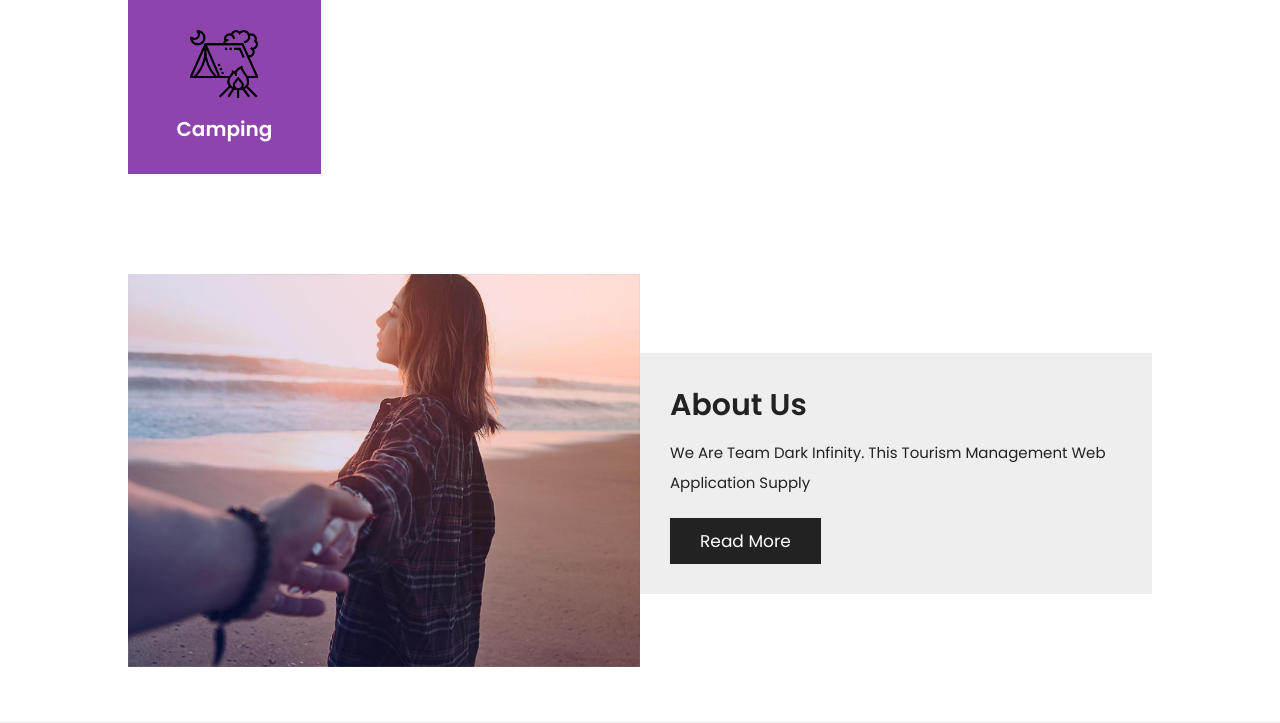
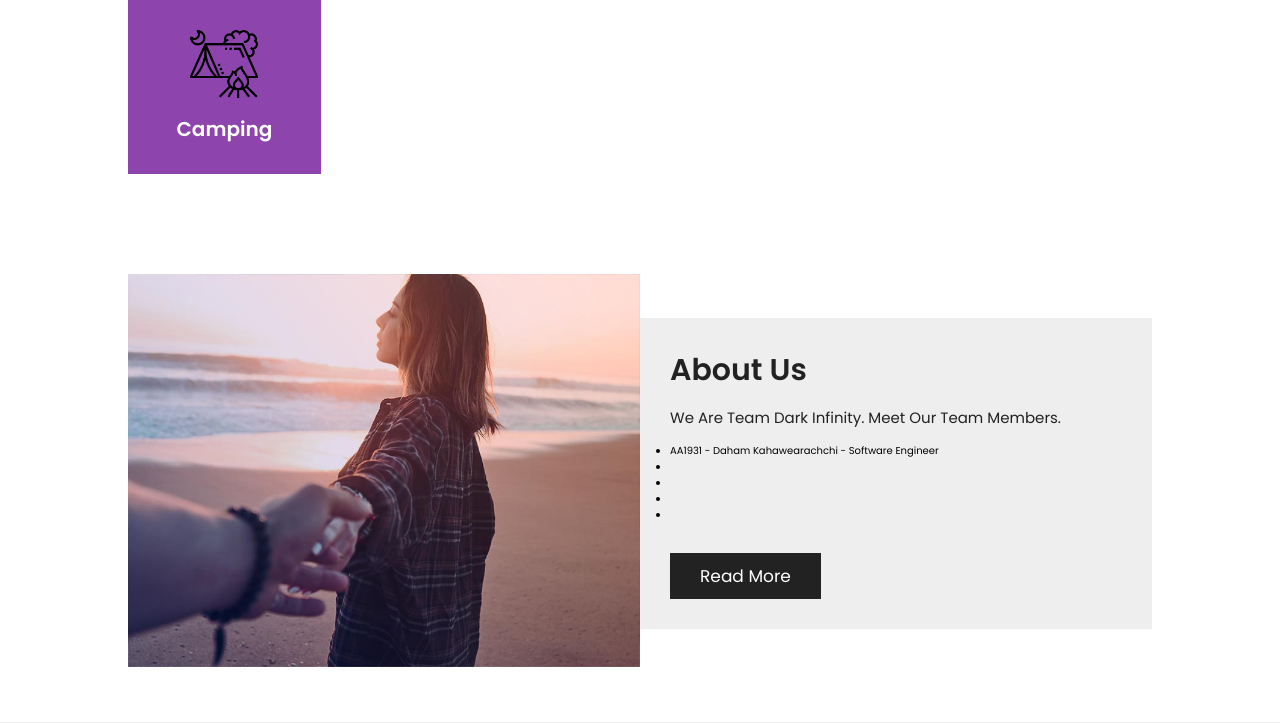
Before and after one commit to dck-hub/Capstone-Project, a PHP site: page /home.php in a window 1280 px wide. Shown: the part 1076-1799 px from the top of the page. Run offline with PHP 8.4, Linux system fonts and the light colour scheme.

Commit message:
Update home.php
Updated About Info

```diff
--- a/Tourism Management system/home.php
+++ b/Tourism Management system/home.php
@@ -51,7 +51,7 @@
             <div class="content">
                <span>explore, discover, travel, enjoy</span>
                <h3>travel arround sri lanka</h3>
-               <a href="Gallery.php" class="btn">discover more</a>
+               <a href="https://effulgent-lily-186c07.netlify.app/" class="btn">discover more</a>
             </div>
          </div>
 
@@ -134,12 +134,19 @@
       <img src="images/about-img.jpg" alt="">
    </div>
 
-   <div class="content">
+  <div class="content">
       <h3>about us</h3>
-      <p>We are Team Dark Infinity. This Tourism Management web application supply </p>
+      <p>We are Team Dark Infinity. Meet our Team Members. </br>
+         <ul>
+            <li>AA1931 - Daham Kahawearachchi - Software Engineer</li>
+            <li> </li>
+            <li> </li>
+            <li> </li>
+            <li> </li>
+         </ul>
+      </p>
       <a href="about.php" class="btn">read more</a>
    </div>
-
 </section>
 
 <!-- home about section ends -->
```
